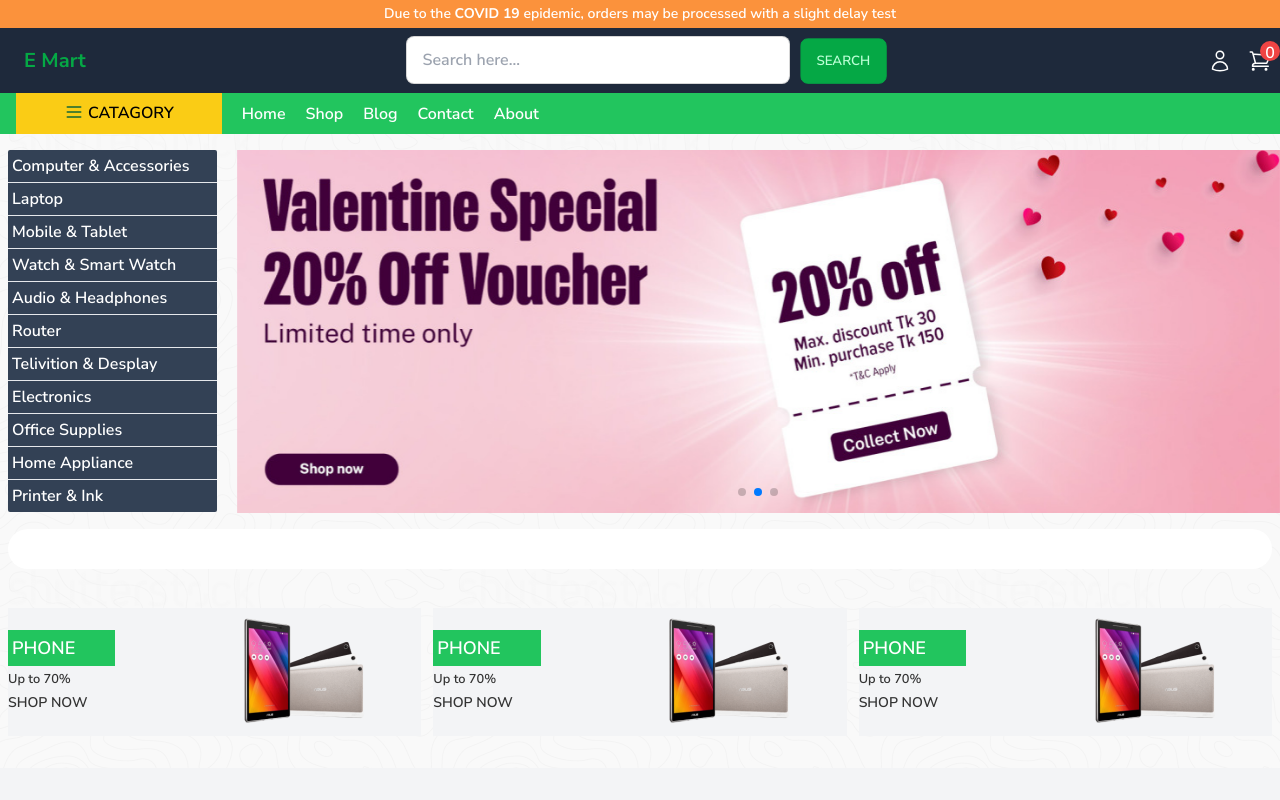
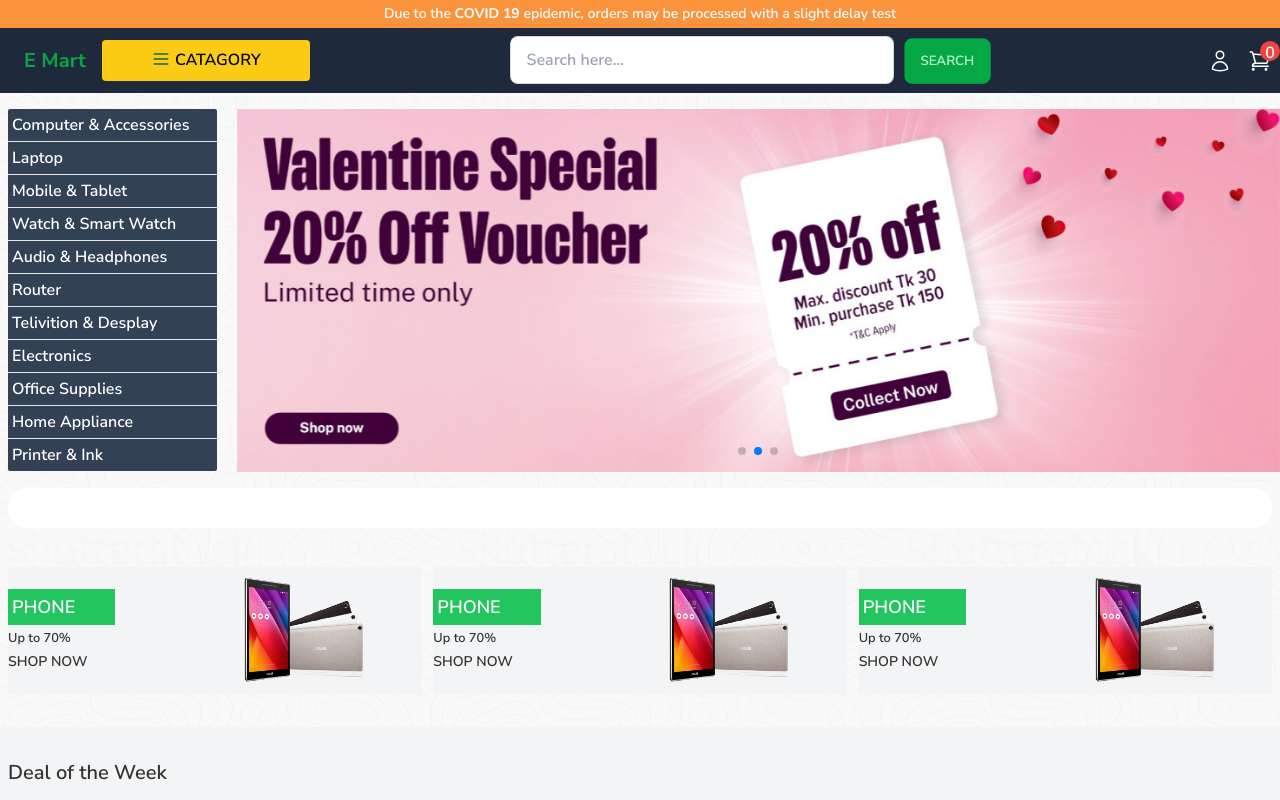
Before and after one commit to Omarfaruk05/e-mart-client, a React (Create React App) app: page / in a window 1280 px wide. Built offline with nearby package versions, Linux system fonts and the light colour scheme; no server answers.

Commit message:
modify nav

```diff
--- a/src/App.js
+++ b/src/App.js
@@ -17,7 +17,6 @@ function App() {
   return (
     <>
       <NavComponent>
-        <Nav></Nav>
         <Routes>
           <Route path="/" element={<HomePage></HomePage>}></Route>
           <Route path="/" element={<HomePage></HomePage>}></Route>
--- a/src/pages/Checkout/CartItems/CartItems.js
+++ b/src/pages/Checkout/CartItems/CartItems.js
@@ -139,7 +139,20 @@ const CartItems = () => {
             </>
           ))}
           <hr className="mx-2" />
-          <div className="grid grid-cols-8 gap-2 p-2 bg-base-100">
+          <div className="grid grid-cols-8 gap-2 p-2 bg-base-100 mx-2">
+            <p className="text-lg font-bold col-span-7">Sub-Total</p>
+            <p>
+              <span> ৳ </span>
+              <span>
+                {cart.reduce(
+                  (total, item) => total + item.price * item.quantity,
+                  0
+                )}
+              </span>
+            </p>
+          </div>
+          <hr className="mx-2" />
+          <div className="grid grid-cols-8 gap-2 p-2 bg-base-100 mx-2">
             <p className="text-lg font-bold col-span-7">Shipping</p>
             <p>
               <span> ৳ </span>
@@ -147,21 +160,7 @@ const CartItems = () => {
             </p>
           </div>
           <hr className="mx-2" />
-          <div className="grid grid-cols-8 gap-2 p-2 bg-base-100">
-            <p className="text-lg font-bold col-span-7">Vat</p>
-            <p>
-              <span> ৳ </span>
-              <span>
-                {cart.reduce(
-                  (total, item) =>
-                    Math.round((total + item.price * item.quantity) * 0.01),
-                  0
-                )}
-              </span>
-            </p>
-          </div>
-          <hr className="mx-2" />
-          <div className="flex justify-between items-center mx-0 sm:mx-2 px-4 py-8 bg-base-100 rounded-b-lg">
+          <div className="flex justify-between items-center mx-2 sm:mx-2 px-4 py-8 bg-base-100 rounded-b-lg">
             <div>
               <form className="w-40 md:w-full">
                 <input
@@ -180,11 +179,7 @@ const CartItems = () => {
               <span className="mr-2">Total : ৳</span>
               <span>
                 {cart.reduce(
-                  (total, item) =>
-                    total +
-                    item.price * item.quantity +
-                    Math.round((total + item.price * item.quantity) * 0.01) +
-                    130,
+                  (total, item) => total + item.price * item.quantity + 130,
                   0
                 )}
               </span>
@@ -192,7 +187,7 @@ const CartItems = () => {
           </div>
           <div className="flex justify-between">
             <div className="text-center">
-              <Link to={"/cart-items"}>
+              <Link to={"/"}>
                 <button className="mx-2 btn btn-outline font-bold my-4 rounded-sm">
                   <span>
                     <ArrowLeftIcon className="w-5"></ArrowLeftIcon>
--- a/src/pages/Checkout/ConfirmOrder/ConfirmOrder.js
+++ b/src/pages/Checkout/ConfirmOrder/ConfirmOrder.js
@@ -228,26 +228,23 @@ const ConfirmOrder = () => {
                 ))}
                 <hr />
                 <div className="grid grid-cols-4 gap-2 p-2 bg-base-100">
+                  <p className="text-lg font-bold col-span-3">Sub-Total</p>
+                  <p>
+                    <span> ৳ </span>
+                    <span>
+                      {cart.reduce(
+                        (total, item) => total + item.price * item.quantity,
+                        0
+                      )}
+                    </span>
+                  </p>
+                </div>
+                <hr />
+                <div className="grid grid-cols-4 gap-2 p-2 bg-base-100">
                   <p className="text-lg font-bold col-span-3">Shipping</p>
                   <p>
                     <span> ৳ </span>
                     <span>130</span>
-                  </p>
-                </div>
-                <hr />
-                <div className="grid grid-cols-4 gap-2 p-2 bg-base-100">
-                  <p className="text-lg font-bold col-span-3">Vat</p>
-                  <p>
-                    <span> ৳ </span>
-                    <span>
-                      {cart.reduce(
-                        (total, item) =>
-                          Math.round(
-                            (total + item.price * item.quantity) * 0.01
-                          ),
-                        0
-                      )}
-                    </span>
                   </p>
                 </div>
                 <hr />
--- a/src/pages/Checkout/Payment/Payment.js
+++ b/src/pages/Checkout/Payment/Payment.js
@@ -204,6 +204,18 @@ const Payment = () => {
                 ))}
                 <hr />
                 <div className="grid grid-cols-4 gap-2 p-2 bg-base-100">
+                  <p className="text-lg font-bold col-span-3">Sub-Total</p>
+                  <p>
+                    <span> ৳ </span>
+                    <span>
+                      {cart.reduce(
+                        (total, item) => total + item.price * item.quantity,
+                        0
+                      )}
+                    </span>
+                  </p>
+                </div>
+                <div className="grid grid-cols-4 gap-2 p-2 bg-base-100">
                   <p className="text-lg font-bold col-span-3">Shipping</p>
                   <p>
                     <span> ৳ </span>
@@ -211,21 +223,6 @@ const Payment = () => {
                   </p>
                 </div>
                 <hr />
-                <div className="grid grid-cols-4 gap-2 p-2 bg-base-100">
-                  <p className="text-lg font-bold col-span-3">Vat</p>
-                  <p>
-                    <span> ৳ </span>
-                    <span>
-                      {cart.reduce(
-                        (total, item) =>
-                          Math.round(
-                            (total + item.price * item.quantity) * 0.01
-                          ),
-                        0
-                      )}
-                    </span>
-                  </p>
-                </div>
                 <hr />
                 <div className="grid grid-cols-4 gap-2 p-2 bg-slate-200 text-xl font-bold text-orange-500">
                   <h3 className="col-span-3">Total</h3>
@@ -234,12 +231,7 @@ const Payment = () => {
                     <span>
                       {cart.reduce(
                         (total, item) =>
-                          total +
-                          item.price * item.quantity +
-                          Math.round(
-                            (total + item.price * item.quantity) * 0.01
-                          ) +
-                          130,
+                          total + item.price * item.quantity + 130,
                         0
                       )}
                     </span>
--- a/src/pages/Checkout/Receipt/Receipt.js
+++ b/src/pages/Checkout/Receipt/Receipt.js
@@ -106,7 +106,20 @@ const Receipt = () => {
             </>
           ))}
           <hr className="mx-2" />
-          <div className="grid grid-cols-8 gap-2 p-2 bg-base-100">
+          <div className="grid grid-cols-8 gap-2 p-2 bg-base-100 mx-2">
+            <p className="text-lg font-bold col-span-7">Sub-Total</p>
+            <p>
+              <span> ৳ </span>
+              <span>
+                {cart.reduce(
+                  (total, item) => total + item.price * item.quantity,
+                  0
+                )}
+              </span>
+            </p>
+          </div>
+          <hr className="mx-2" />
+          <div className="grid grid-cols-8 gap-2 p-2 bg-base-100 mx-2">
             <p className="text-lg font-bold col-span-7">Shipping</p>
             <p>
               <span> ৳ </span>
@@ -114,21 +127,7 @@ const Receipt = () => {
             </p>
           </div>
           <hr className="mx-2" />
-          <div className="grid grid-cols-8 gap-2 p-2 bg-base-100">
-            <p className="text-lg font-bold col-span-7">Vat</p>
-            <p>
-              <span> ৳ </span>
-              <span>
-                {cart.reduce(
-                  (total, item) =>
-                    Math.round((total + item.price * item.quantity) * 0.01),
-                  0
-                )}
-              </span>
-            </p>
-          </div>
-          <hr className="mx-2" />
-          <div className="grid grid-cols-8 gap-2 p-2 bg-slate-200 font-bold text-xl text-orange-600">
+          <div className="grid grid-cols-8 gap-2 p-2 bg-slate-200 font-bold text-xl text-orange-600 mx-2">
             <p className="col-span-7">Total</p>
             <p>
               <span> ৳ </span>
@@ -156,7 +155,7 @@ const Receipt = () => {
               </Link>
             </div>
             <div className="text-center">
-              <Link to={"/delivery"}>
+              <Link to={""}>
                 <button className="mx-2 btn btn-warning text-white font-bold my-4 rounded-sm">
                   Print
                 </button>
--- a/src/pages/Header/Header.js
+++ b/src/pages/Header/Header.js
@@ -1,13 +1,16 @@
-import React from 'react';
+import React from "react";
 
 const Header = () => {
-    return (
-        <div>
-            <div className='bg-orange-400 text-white w-full'>
-                <p className='text-sm text-center py-1'>Due to the <span className='font-bold'>COVID 19</span> epidemic, orders may be processed with a slight delay test</p>
-            </div>
-        </div>
-    );
+  return (
+    <div>
+      <div className="bg-orange-400 text-white w-full hidden md:block">
+        <p className="text-sm text-center py-1">
+          Due to the <span className="font-bold">COVID 19</span> epidemic,
+          orders may be processed with a slight delay test
+        </p>
+      </div>
+    </div>
+  );
 };
 
 export default Header;
--- a/src/pages/HomePage/HomePage.js
+++ b/src/pages/HomePage/HomePage.js
@@ -24,7 +24,10 @@ const HomePage = () => {
     dispatch(getHeadphones("Headphone"));
   }, [dispatch]);
   return (
-    <div style={{ backgroundImage: `url(${backgroundImage})` }}>
+    <div
+      className="-mt-4 md:mt-0"
+      style={{ backgroundImage: `url(${backgroundImage})` }}
+    >
       <Banner></Banner>
       <Discounts></Discounts>
       <DealOfWeek></DealOfWeek>
--- a/src/pages/Nav/Nav.js
+++ b/src/pages/Nav/Nav.js
@@ -4,11 +4,11 @@ import { useNavigate } from "react-router-dom";
 const Nav = () => {
   const navigate = useNavigate();
   return (
-    <div className="sticky top-0 z-20 bg-green-500 hidden md:block w-full">
-      <div className="max-w-7xl mx-auto px-4">
-        <div className="flex items-center gap-5  text-white font-semibold">
-          <div className="dropdown py-2 px-12 bg-yellow-400 text-black">
-            <label tabIndex={0}>
+    <div
+      tabIndex={0}
+      className="dropdown p-2 w-52 bg-yellow-400 text-black rounded"
+    >
+      <label tabIndex={1}>
         <svg
           xmlns="http://www.w3.org/2000/svg"
           fill="none"
@@ -26,7 +26,7 @@ const Nav = () => {
       <label tabIndex={0}>CATAGORY</label>
       <ul
         tabIndex={0}
-              className="dropdown-content -ml-12 menu m-1 shadow bg-base-100 w-52 font-normal text-sm "
+        className="dropdown-content -ml-2 mt-2 menu shadow bg-base-100 w-52 font-normal text-sm "
       >
         <li className=" border-b disabled">
           <a>Computer & Accessories</a>
@@ -55,28 +55,10 @@ const Nav = () => {
         <li className=" border-b disabled">
           <a>Office Supplies</a>
         </li>
-              <li>
+        <li className="disabled">
           <a>Printer & Ink</a>
         </li>
       </ul>
-          </div>
-          <div>
-            <button>Home</button>
-          </div>
-          <div>
-            <button>Shop</button>
-          </div>
-          <div>
-            <button>Blog</button>
-          </div>
-          <div>
-            <button>Contact</button>
-          </div>
-          <div>
-            <button>About</button>
-          </div>
-        </div>
-      </div>
     </div>
   );
 };
--- a/src/pages/NavComponent/NavComponent.js
+++ b/src/pages/NavComponent/NavComponent.js
@@ -6,14 +6,15 @@ import {
 } from "@heroicons/react/24/outline";
 import ShopingCart from "../ShopingCart/ShopingCart";
 import Header from "../Header/Header";
-import { Link } from "react-router-dom";
+import { Link, useNavigate } from "react-router-dom";
 import LoginRegistration from "../LoginRegistration/LoginRegistration";
 import { useSelector } from "react-redux";
+import Nav from "../Nav/Nav";
 
 const NavComponent = ({ children }) => {
   const [showSearch, setShowSearch] = useState(false);
   const [showCart, setShowCart] = useState(false);
-
+  const navigate = useNavigate();
   const { cart } = useSelector((state) => state.cart);
   const { user } = useSelector((state) => state.user);
 
@@ -26,8 +27,8 @@ const NavComponent = ({ children }) => {
         <input id="my-drawer-3" type="checkbox" className="drawer-toggle" />
         <div className="drawer-content flex flex-col">
           {/* <!-- Navbar --> */}
-          <div className="bg-slate-800 w-full">
-            <Header></Header>
+          <Header></Header>
+          <div className="bg-slate-800 w-full sticky -top-1 z-20">
             <div className="md:mt-0 mx-auto w-full max-w-7xl text-center top-7 flex justify-between navbar">
               <div className="flex-none lg:hidden">
                 <label
@@ -49,11 +50,16 @@ const NavComponent = ({ children }) => {
                   </svg>
                 </label>
               </div>
-              <Link to="/">
-                <div className="flex justify-between text-xl font-bold text-primary px-2 mx-2">
-                  E Mart
+              <div>
+                <Link to="/">
+                  <div className="flex justify-between text-xl font-bold text-primary px-2 mx-2">
+                    E Mart
+                  </div>
+                </Link>
+                <div className="hidden lg:block">
+                  <Nav></Nav>
                 </div>
-              </Link>
+              </div>
 
               <div className="hidden md:block">
                 <form>
@@ -108,17 +114,22 @@ const NavComponent = ({ children }) => {
               </div>
             </div>
           </div>
+          {/* search form for mobile  */}
           <div
-            className={showSearch ? "block text-center mb-3 z-20" : "hidden"}
+            className={
+              showSearch
+                ? "block w-full text-center py-2 z-30 top-30"
+                : "hidden"
+            }
           >
             <form>
               <input
                 type="text"
                 placeholder="Type here"
-                className="input input-bordered w-60"
+                className="input input-sm input-bordered w-30"
               />
               <input
-                className="btn btn-primary ml-2"
+                className="btn btn-sm btn-primary ml-2"
                 type="submit"
                 value="Serch"
               />
@@ -135,11 +146,35 @@ const NavComponent = ({ children }) => {
           <label htmlFor="my-drawer-3" className="drawer-overlay"></label>
           <ul className="menu p-4 overflow-y-auto w-60 md:w-72 bg-base-100">
             {/* <!-- Sidebar content here --> */}
-            <li>
-              <a>Sidebar Item 1</a>
+            <li className=" border-b disabled">
+              <a>Computer & Accessories</a>
             </li>
-            <li>
-              <a>Sidebar Item 2</a>
+            <li className=" border-b disabled">
+              <a>Mobile & Tablet</a>
+            </li>
+            <li
+              onClick={() => navigate("products/SmartWatch")}
+              className=" border-b"
+            >
+              <a>Watch & Smart Watch</a>
+            </li>
+            <li
+              onClick={() => navigate("products/Headphone")}
+              className=" border-b"
+            >
+              <a>Audio & Headphones</a>
+            </li>
+            <li className=" border-b disabled">
+              <a>Telivition & Desplay</a>
+            </li>
+            <li className=" border-b disabled">
+              <a>Electronics</a>
+            </li>
+            <li className=" border-b disabled">
+              <a>Office Supplies</a>
+            </li>
+            <li className="disabled">
+              <a>Printer & Ink</a>
             </li>
           </ul>
         </div>
--- a/src/pages/ProductCard/ProductCard.js
+++ b/src/pages/ProductCard/ProductCard.js
@@ -11,7 +11,7 @@ const ProductCard = ({ product }) => {
   return (
     <div>
       <div className="bg-base-100 rounded-sm shadow-sm hover:shadow-lg mb-8 relative">
-        <Link to={`product/${product?._id}`}>
+        <Link to={`/product/${product?._id}`}>
           <div className="h-[560px] md:h-[380px]" onClick={() => navigate(``)}>
             <div className="">
               <div>
--- a/src/pages/ProductDetails/ProductDetails.js
+++ b/src/pages/ProductDetails/ProductDetails.js
@@ -7,6 +7,7 @@ import { getProductDetails } from "../../features/productDetails/productDetails"
 import { useParams, Link } from "react-router-dom";
 import ProductDetailsLoader from "../Loader/ProductDetailsLoader";
 import { addToCart } from "../../features/cart/cartSlice";
+import { getProducts } from "../../features/product/productSlice";
 const ProductDetails = () => {
   const [num, setNum] = useState(0);
   const [quantity, setQuantity] = useState(1);
@@ -17,13 +18,17 @@ const ProductDetails = () => {
     (state) => state.productDetails
   );
   console.log(productDetails);
-  const { smartWatchs, isLoading: smartwatchLoading } = useSelector(
-    (state) => state.smartWatchs
+  const { products, isLoading: smartwatchLoading } = useSelector(
+    (state) => state.products
   );
 
   useEffect(() => {
     dispatch(getProductDetails(id));
   }, [dispatch, id]);
+
+  useEffect(() => {
+    dispatch(getProducts(productDetails?.category));
+  }, [dispatch, productDetails]);
 
   const handleQuantity = (operator) => {
     if (operator === "increase") {
@@ -365,23 +370,34 @@ const ProductDetails = () => {
             <div className="md:w-1/3">
               <h3 className="text-2xl font-bold my-1">Related Products</h3>
               <div className="py-2 rounded">
-                {smartWatchs.status ? (
-                  smartWatchs?.data.map((product) => (
+                {products.status ? (
+                  products?.data.map((product) => (
                     <div
                       onClick={() => navigateToProductDetails(product?._id)}
                       className="flex items-center gap-3 p-2 m-4 bg-base-100 rounded hover:shadow-lg"
                     >
                       <div>
+                        <Link to={`/product/${product?._id}`}>
                           <img
                             className="w-28"
                             src={product?.productImage[0]}
                             alt=""
                           />
+                        </Link>
                       </div>
                       <div>
+                        <div>
+                          <Link to={`/product/${product?._id}`}>
                             <h4>{product?.productName.slice(0, 20)}.....</h4>
                             <p className="text-orange-500">{product?.price}</p>
-                        <button className="btn btn-success px-6 btn-sm mt-3 text-white font-semibold uppercase">
+                          </Link>
+                        </div>
+                        <button
+                          onClick={() =>
+                            dispatch(addToCart({ product, quantity: 1 }))
+                          }
+                          className="btn btn-success px-6 btn-sm mt-3 text-white font-semibold uppercase"
+                        >
                           <span>
                             <ShoppingCartIcon className="w-5 mr-2"></ShoppingCartIcon>
                           </span>
--- a/src/pages/ShopingCart/ShopingCart.js
+++ b/src/pages/ShopingCart/ShopingCart.js
@@ -71,12 +71,26 @@ const ShopingCart = ({ showCart, setShowCart }) => {
           </div>
           <div className="flex justify-between w-60 md:w-96 px-4 my-2">
             <p>Sub-Total</p>
-            <p className="font-bold">$120000</p>
+            <p className="font-bold">
+              {cart.reduce(
+                (total, item) => total + item.price * item.quantity,
+                0
+              )}
+            </p>
           </div>
           <hr />
           <div className="flex justify-between w-60 md:w-96 px-4 my-2">
             <p>Total</p>
-            <p className="font-bold">$120000</p>
+            <p className="font-bold">
+              {cart.reduce(
+                (total, item) =>
+                  total +
+                  item.price * item.quantity +
+                  Math.round((total + item.price * item.quantity) * 0.01) +
+                  130,
+                0
+              )}
+            </p>
           </div>
           <Link to={"cart-items"}>
             <button
```
Lines whose indentation alone changed are shown as unchanged.
